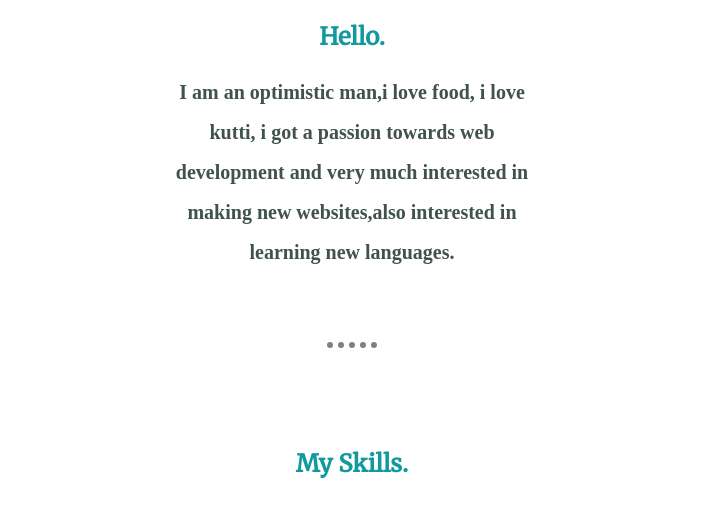
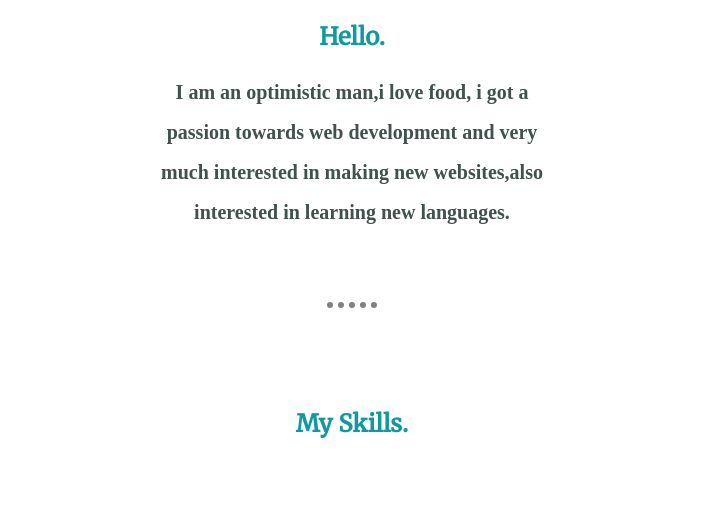
Before and after one commit to PrajwalCvs/MYCV, a plain HTML site: page index.html in a window 1280 px wide. Shown: the part 1015-1532 px from the top of the page, without its empty margins (288-991 px from the left). Drawn offline with Linux system fonts and the light colour scheme; a web font is replaced by a local one.

Commit message:
Excluded

```diff
--- a/index.html
+++ b/index.html
@@ -21,7 +21,7 @@
       <div class="profile">
         <img class="PJ" src="pj.png" alt="Prajwal_Cvs">
         <h2>Hello.</h2>
-        <p class="aboutme"><strong>I am an optimistic man,i love food, i love kutti, i got a passion towards web development
+        <p class="aboutme"><strong>I am an optimistic man,i love food, i got a passion towards web development
 and very much interested in making new websites,also interested in learning
 new languages.</strong></p>
       </div>
```
